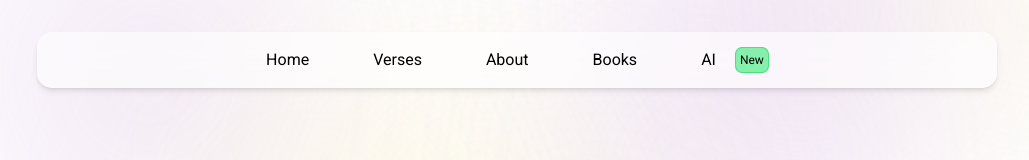
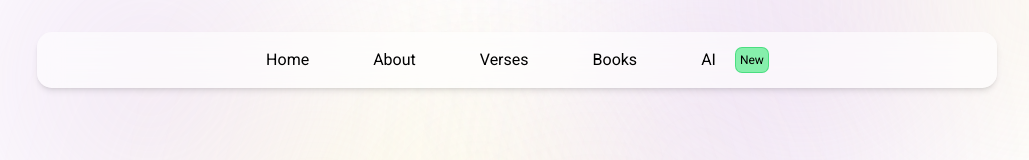
Before and after one commit to Not-Micah/verbum, a Next.js app: page / in a window 1280 px wide. Shown: the top 160 px of the page, without its empty margins (123-1152 px from the left). Built offline with nearby package versions, Linux system fonts and the light colour scheme.

Commit message:
updated fetch link and resorted nav bar

```diff
--- a/src/components/NavBar.tsx
+++ b/src/components/NavBar.tsx
@@ -25,10 +25,10 @@ const NavBar: React.FC<NavBarProps> = ({ className }) => {
             <a href="/">Home</a>
           </li>
           <li className="dynamic-label">
-            <a href="/verses">Verses</a>
+            <a href="#about">About</a>
           </li>
           <li className="dynamic-label">
-            <a href="#about">About</a>
+            <a href="/verses">Verses</a>
           </li>
           <li className="dynamic-label">
             <a href="/books">Books</a>
--- a/src/components/NavBarModal.tsx
+++ b/src/components/NavBarModal.tsx
@@ -35,10 +35,10 @@ const NavBarModal: React.FC<NavBarModalProps> = ({ setShowNav }) => {
             <a href="/">Home</a>
           </li>
           <li className="dynamic-text">
-            <a href="/verses">Verses</a>
+            <a href="#about">About Us</a>
           </li>
           <li className="dynamic-text">
-            <a href="#about">About Us</a>
+            <a href="/verses">Verses</a>
           </li>
           <li className="dynamic-text">
             <a href="./books">Books</a>
--- a/src/components/aiPageComponents/Dialogue.tsx
+++ b/src/components/aiPageComponents/Dialogue.tsx
@@ -35,7 +35,7 @@ const Dialogue = () => {
         },
       };
 
-      const response = await fetch("http://localhost:3000/api/ai", options);
+      const response = await fetch("https://verbum-beta.vercel.app/api/ai", options);
       const data = await response.text();
 
       setUserHistory((oldUserHistory) => [
```
